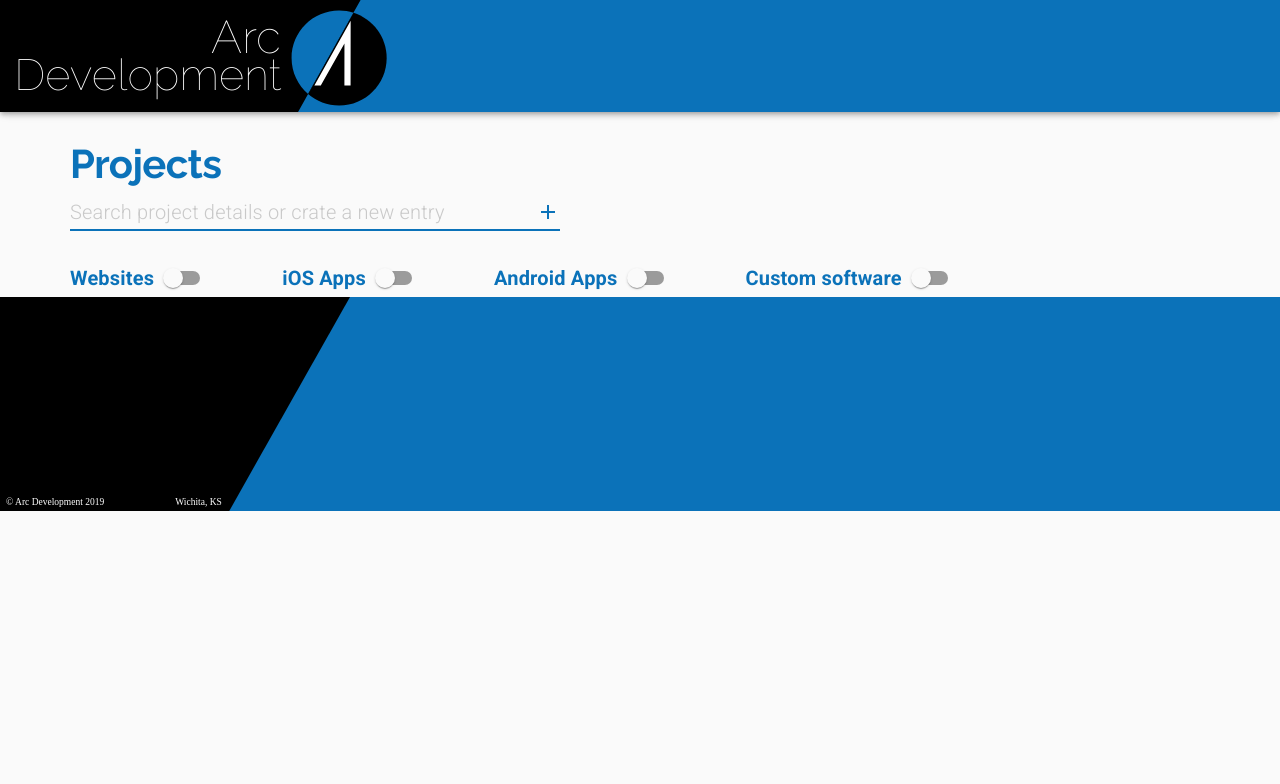
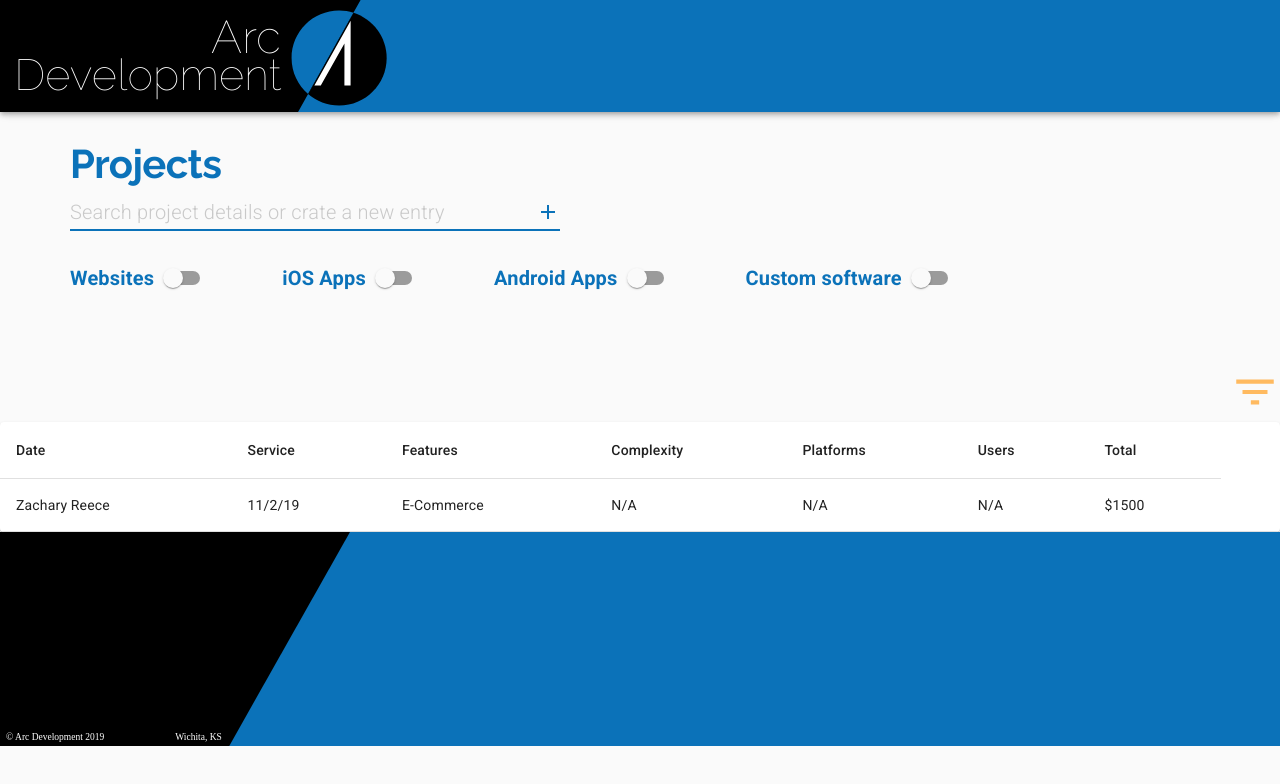
Before and after one commit to orenkole/material-ui-pm-udemy, a Next.js app: page / in a window 1280 px wide. Shown: the top 784 px of the page. Built offline with nearby package versions, Linux system fonts and the light colour scheme.

Commit message:
189. Using Tables

```diff
--- a/pages/index.js
+++ b/pages/index.js
@@ -9,14 +9,38 @@
 import Switch from "@material-ui/core/Switch";
 import FormGroup from "@material-ui/core/FormGroup";
 import FormControlLabel from "@material-ui/core/FormControlLabel";
+import Table from '@material-ui/core/Table';
+import TableBody from '@material-ui/core/TableBody';
+import TableCell from '@material-ui/core/TableCell';
+import TableContainer from '@material-ui/core/TableContainer';
+import TableHead from '@material-ui/core/TableHead';
+import TableRow from '@material-ui/core/TableRow';
+import Paper from '@material-ui/core/Paper';
+import FilterListIcon from '@material-ui/icons/FilterList';
 
 const useStyles = makeStyles(theme => ({
 
 }))
 
+function createData(name, date, service, features, complexity, platforms, users, total) {
+  return { name, date, service, features, complexity, platforms, users, total }
+}
+
 export default function ProjectManager() {
   const classes = useStyles();
   const theme = useTheme();
+
+  const [rows, setRows] = useState([
+    createData(
+      "Zachary Reece",
+      "11/2/19",
+      "E-Commerce",
+      "N/A",
+      "N/A",
+      "N/A",
+      "$1500"
+    ),
+  ])
 
   const [websiteChecked, setWebsiteChecked] = useState(false);
   const [iOSChecked, setiOSChecked] = useState(false);
@@ -88,5 +112,43 @@
         />
       </FormGroup>
     </Grid>
+    <Grid item container justify="flex-end" style={{ marginTop: "5em" }}>
+      <Grid item syle={{ marginRight: 75 }}>
+        <FilterListIcon color="secondary" style={{ fontSize: 50 }} />
+      </Grid>
+    </Grid>
+    <Grid item>
+      <TableContainer component={Paper}>
+        <Table>
+          <TableHead>
+            <TableRow>
+              <TableCell>Date</TableCell>
+              <TableCell>Service</TableCell>
+              <TableCell>Features</TableCell>
+              <TableCell>Complexity</TableCell>
+              <TableCell>Platforms</TableCell>
+              <TableCell>Users</TableCell>
+              <TableCell>Total</TableCell>
+            </TableRow>
+          </TableHead>
+          <TableBody>
+            {
+              rows.map((row, index) => (
+                <TableRow key={index}>
+                  <TableCell>{row.name}</TableCell>
+                  <TableCell>{row.date}</TableCell>
+                  <TableCell>{row.service}</TableCell>
+                  <TableCell>{row.features}</TableCell>
+                  <TableCell>{row.complexity}</TableCell>
+                  <TableCell>{row.platforms}</TableCell>
+                  <TableCell>{row.users}</TableCell>
+                  <TableCell>{row.total}</TableCell>
+                </TableRow>
+              ))
+            }
+          </TableBody>
+        </Table>
+      </TableContainer>
+    </Grid>
   </Grid>
 }
```
